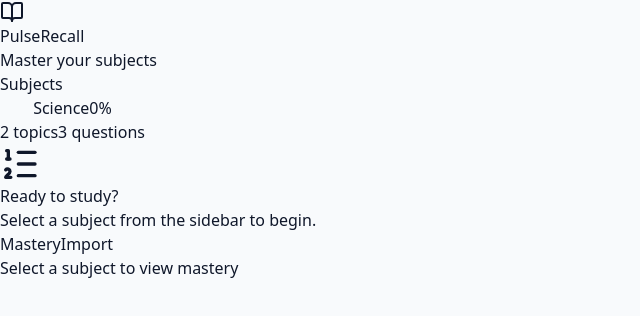
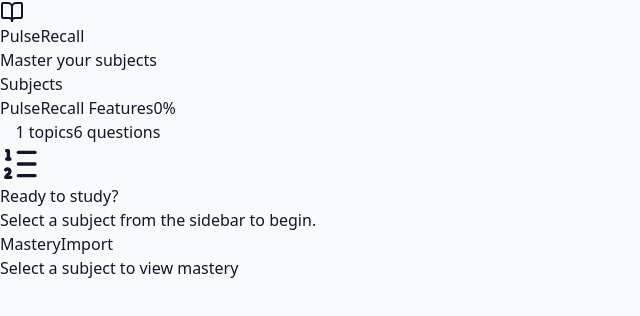
Before and after one commit to haseebn19/requizle, a React (Vite) app: page / in a window 1280 px wide. Shown: the top 316 px of the page, without its empty margins (0-640 px from the left). Built offline with nearby package versions, Linux system fonts and the light colour scheme.

Commit message:
feat: Initialize quiz application with core types, logic, and UI components, including multiple-answer questions.

```diff
--- a/src/App.tsx
+++ b/src/App.tsx
@@ -8,44 +8,68 @@
 // Sample data for initial load if empty
 const SAMPLE_SUBJECTS = [
   {
-    id: 'science',
-    name: 'Science',
+    id: 'feature-showcase',
+    name: 'PulseRecall Features',
     topics: [
       {
-        id: 'physics-basics',
-        name: 'Physics Basics',
+        id: 'all-types',
+        name: 'All Question Types',
         questions: [
           {
-            id: 'q1',
+            id: 'q-mc',
             type: 'multiple_choice',
-            topicId: 'physics-basics',
-            prompt: 'What is the unit of force?',
-            choices: ['Newton', 'Joule', 'Pascal', 'Watt'],
-            answerIndex: 0,
-            explanation: 'Force is measured in Newtons (N).'
+            topicId: 'all-types',
+            prompt: 'Which of these is a JavaScript framework?',
+            choices: ['Laravel', 'Django', 'React', 'Spring'],
+            answerIndex: 2,
+            explanation: 'React is a popular JavaScript library/framework for building user interfaces.'
           },
           {
-            id: 'q2',
+            id: 'q-ma',
+            type: 'multiple_answer',
+            topicId: 'all-types',
+            prompt: 'Select all prime numbers.',
+            choices: ['2', '4', '5', '9', '11'],
+            answerIndices: [0, 2, 4],
+            explanation: '2, 5, and 11 are prime. 4 and 9 are composite.'
+          },
+          {
+            id: 'q-tf',
             type: 'true_false',
-            topicId: 'physics-basics',
-            prompt: 'Gravity is a force.',
+            topicId: 'all-types',
+            prompt: 'TypeScript is a superset of JavaScript.',
             answer: true,
-            explanation: 'Yes, gravity is a fundamental force of attraction.'
-          }
-        ]
-      },
-      {
-        id: 'chemistry-basics',
-        name: 'Chemistry Basics',
-        questions: [
+            explanation: 'Yes, TypeScript adds static typing to JavaScript.'
+          },
           {
-            id: 'q3',
+            id: 'q-sa',
             type: 'short_answer',
-            topicId: 'chemistry-basics',
-            prompt: 'What is the chemical symbol for Gold?',
-            answer: 'Au',
+            topicId: 'all-types',
+            prompt: 'What is the capital of France?',
+            answer: 'Paris',
             caseSensitive: false,
-            explanation: 'Au comes from the Latin word Aurum.'
+            explanation: 'Paris is the capital city of France.'
+          },
+          {
+            id: 'q-matching',
+            type: 'matching',
+            topicId: 'all-types',
+            prompt: 'Match the language to its file extension.',
+            pairs: [
+              {left: 'Python', right: '.py'},
+              {left: 'JavaScript', right: '.js'},
+              {left: 'TypeScript', right: '.ts'},
+              {left: 'Java', right: '.java'}
+            ]
+          },
+          {
+            id: 'q-wb',
+            type: 'word_bank',
+            topicId: 'all-types',
+            prompt: 'Complete the sentence about React.',
+            sentence: 'React uses a _ DOM to optimize _ updates.',
+            wordBank: ['virtual', 'real', 'rendering', 'network', 'database'],
+            answers: ['virtual', 'rendering']
           }
         ]
       }
--- a/src/components/QuestionCard.tsx
+++ b/src/components/QuestionCard.tsx
@@ -1,6 +1,7 @@
 import React, {useState, useEffect} from 'react';
 import type {Question} from '../types';
 import {useQuizStore} from '../store/useQuizStore';
+import {MultipleAnswerInput} from './inputs/MultipleAnswerInput';
 import {MultipleChoiceInput} from './inputs/MultipleChoiceInput';
 import {TrueFalseInput} from './inputs/TrueFalseInput';
 import {ShortAnswerInput} from './inputs/ShortAnswerInput';
@@ -85,6 +86,14 @@
                                 submittedAnswer={submittedAnswer}
                             />
                         )}
+                        {question.type === 'multiple_answer' && (
+                            <MultipleAnswerInput
+                                question={question}
+                                onAnswer={handleAnswer}
+                                disabled={!!submittedAnswer}
+                                submittedAnswer={submittedAnswer}
+                            />
+                        )}
                         {question.type === 'true_false' && (
                             <TrueFalseInput
                                 question={question}
--- a/src/components/RightSidebar.tsx
+++ b/src/components/RightSidebar.tsx
@@ -138,6 +138,19 @@
                                     <Trash2 size={16} />
                                     Reset Subject Progress
                                 </button>
+
+                                <button
+                                    onClick={() => {
+                                        if (confirm('WARNING: This will delete ALL data, including custom subjects and progress. Are you sure?')) {
+                                            localStorage.removeItem('quiz-storage');
+                                            window.location.reload();
+                                        }
+                                    }}
+                                    className="w-full flex items-center justify-center gap-2 p-3 text-slate-600 bg-slate-100 hover:bg-slate-200 rounded-lg transition-colors text-sm font-medium mt-2"
+                                >
+                                    <AlertCircle size={16} />
+                                    Reset All Data (Reload)
+                                </button>
                             </div>
                         </>
                     )}
--- /dev/null
+++ b/src/components/inputs/MultipleAnswerInput.tsx
@@ -0,0 +1,116 @@
+import React, {useState, useEffect} from 'react';
+import type {MultipleAnswerQuestion} from '../../types';
+import {clsx} from 'clsx';
+import {motion} from 'framer-motion';
+import {CheckSquare, Square} from 'lucide-react';
+
+interface Props {
+    question: MultipleAnswerQuestion;
+    onAnswer: (answer: number[]) => void;
+    disabled: boolean;
+    submittedAnswer: number[] | null;
+}
+
+export const MultipleAnswerInput: React.FC<Props> = ({question, onAnswer, disabled, submittedAnswer}) => {
+    const [selectedIndices, setSelectedIndices] = useState<number[]>([]);
+
+    useEffect(() => {
+        if (submittedAnswer) {
+            setSelectedIndices(submittedAnswer);
+        }
+    }, [submittedAnswer]);
+
+    const toggleSelection = (index: number) => {
+        if (disabled) return;
+
+        setSelectedIndices(prev => {
+            if (prev.includes(index)) {
+                return prev.filter(i => i !== index);
+            } else {
+                return [...prev, index];
+            }
+        });
+    };
+
+    const handleSubmit = () => {
+        onAnswer(selectedIndices);
+    };
+
+    return (
+        <div className="space-y-6">
+            <div className="space-y-3">
+                {question.choices.map((choice, index) => {
+                    const isSelected = selectedIndices.includes(index);
+                    const isCorrect = submittedAnswer && question.answerIndices.includes(index);
+                    const isMissed = submittedAnswer && !isSelected && question.answerIndices.includes(index);
+                    const isWrong = submittedAnswer && isSelected && !question.answerIndices.includes(index);
+
+                    let borderColor = "border-slate-200";
+                    let bgColor = "bg-white";
+                    let textColor = "text-slate-700";
+
+                    if (submittedAnswer) {
+                        if (isCorrect) {
+                            borderColor = "border-green-500";
+                            bgColor = "bg-green-50";
+                            textColor = "text-green-800";
+                        } else if (isMissed) {
+                            borderColor = "border-green-300 border-dashed";
+                            bgColor = "bg-green-50/50";
+                            textColor = "text-green-600";
+                        } else if (isWrong) {
+                            borderColor = "border-red-500";
+                            bgColor = "bg-red-50";
+                            textColor = "text-red-800";
+                        } else {
+                            borderColor = "border-slate-200";
+                            bgColor = "bg-slate-50 opacity-60";
+                            textColor = "text-slate-400";
+                        }
+                    } else if (isSelected) {
+                        borderColor = "border-indigo-600";
+                        bgColor = "bg-indigo-50";
+                        textColor = "text-indigo-900";
+                    }
+
+                    return (
+                        <motion.button
+                            key={index}
+                            whileHover={!disabled ? {scale: 1.01} : {}}
+                            whileTap={!disabled ? {scale: 0.99} : {}}
+                            onClick={() => toggleSelection(index)}
+                            disabled={disabled}
+                            className={clsx(
+                                "w-full p-4 rounded-xl border-2 text-left transition-all flex items-center gap-4 group",
+                                borderColor,
+                                bgColor,
+                                textColor,
+                                !disabled && !isSelected && "hover:border-indigo-200 hover:bg-slate-50"
+                            )}
+                        >
+                            <div className={clsx(
+                                "flex-shrink-0 transition-colors",
+                                isSelected ? "text-indigo-600" : "text-slate-300 group-hover:text-indigo-300",
+                                submittedAnswer && isCorrect && "text-green-600",
+                                submittedAnswer && isWrong && "text-red-600"
+                            )}>
+                                {isSelected ? <CheckSquare size={24} /> : <Square size={24} />}
+                            </div>
+                            <span className="text-lg font-medium">{choice}</span>
+                        </motion.button>
+                    );
+                })}
+            </div>
+
+            <div className="flex justify-end">
+                <button
+                    onClick={handleSubmit}
+                    disabled={disabled || selectedIndices.length === 0}
+                    className="btn btn-primary"
+                >
+                    Submit Answer
+                </button>
+            </div>
+        </div>
+    );
+};
--- a/src/utils/quizLogic.ts
+++ b/src/utils/quizLogic.ts
@@ -62,6 +62,17 @@
         case 'multiple_choice':
             return userAnswer === question.answerIndex;
 
+        case 'multiple_answer': {
+            // userAnswer is number[] (indices)
+            if (!Array.isArray(userAnswer)) return false;
+            // Check if lengths match and all selected indices are correct
+            // Sort both to ensure order doesn't matter
+            const sortedUser = [...userAnswer].sort((a, b) => a - b);
+            const sortedCorrect = [...question.answerIndices].sort((a, b) => a - b);
+            return sortedUser.length === sortedCorrect.length &&
+                sortedUser.every((val, index) => val === sortedCorrect[index]);
+        }
+
         case 'true_false':
             return userAnswer === question.answer;
 
```
Also changed, not shown: src/types.ts (+9 -1 lines), 1 other file (tests, documents, lock files or other folders).
